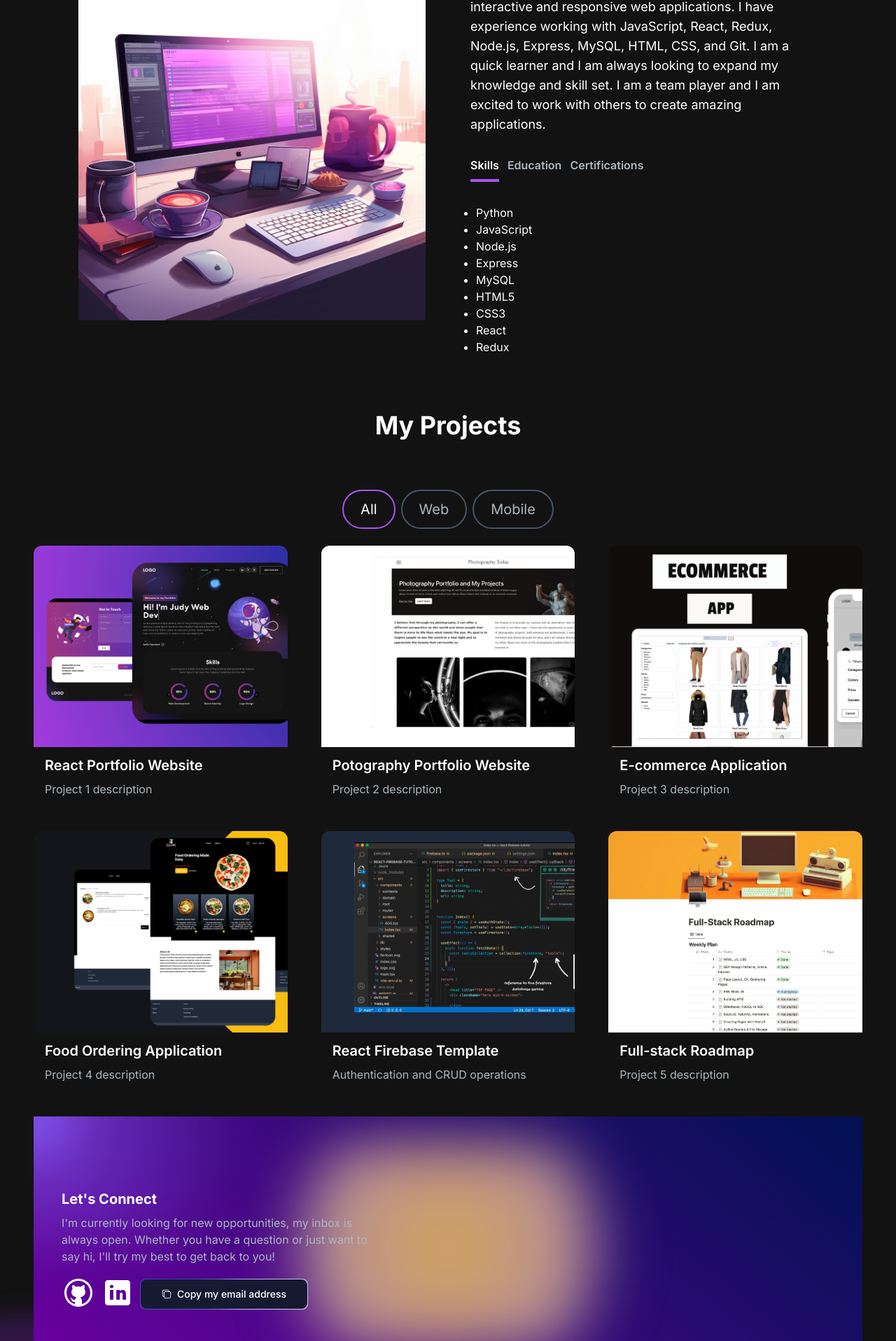
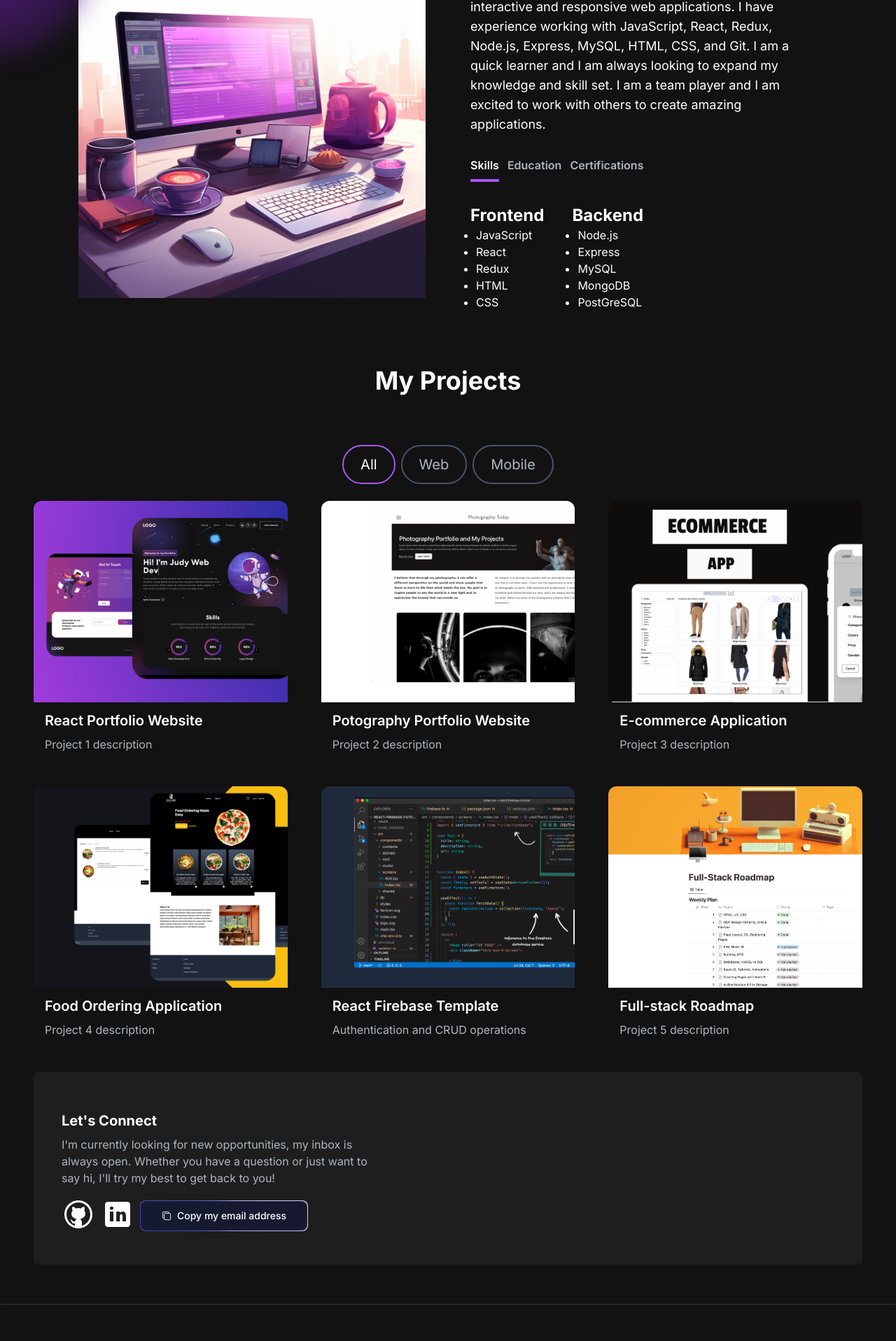
Before and after one commit to Sohamcool411/Portfolio, a Next.js app: page / in a window 1280 px wide. Shown: the part 836-2753 px from the top of the page at 70% size. Built offline with nearby package versions, Linux system fonts and the light colour scheme.

Commit message:
new commit

```diff
--- a/src/app/components/AboutSection.jsx
+++ b/src/app/components/AboutSection.jsx
@@ -8,30 +8,40 @@ const TAB_DATA = [
     title: "Skills",
     id: "skills",
     content: (
+      <div className="flex gap-10">
+        <div>
+          <h13 className="text-2xl font-bold">Frontend</h13>
           <ul className="list-disc pl-2">
-        <li>Python</li>
             <li>JavaScript</li>
+            <li>React</li>
+            <li>Redux</li>
+            <li>HTML</li>
+            <li>CSS</li>
+          </ul>
+        </div>
+        <div>
+          <h3 className="text-2xl font-bold">Backend</h3>
+          <ul className="list-disc pl-2">
             <li>Node.js</li>
             <li>Express</li>
             <li>MySQL</li>
-        <li>HTML5</li>
-        <li>CSS3</li>
-        <li>React</li>
-        <li>Redux</li>
+            <li>MongoDB</li>
+            <li>PostGreSQL</li>
           </ul>
+        </div>
+      </div>
     ),
   },
   {
     title: "Education",
     id: "education",
     content: (
+      <div>
+          <h15 className="text-2xl font-bold">Bharati Vidyapeeth College of Engineering, Pune</h15>
           <ul className="list-disc pl-2">
-        <li>Bharati Vidyapeeth College of Engineering, Pune
-          <ul className="list-none pl-2">
-            <li className="text-sm">- Graduated with a score of 9.40/10 GPA</li>
+            <li>Graduated with a score of 9.40/10 GPA</li>
           </ul>
-        </li>
-      </ul>
+        </div>
     ),
   },
   {
--- a/src/app/components/EmailSection.jsx
+++ b/src/app/components/EmailSection.jsx
@@ -62,10 +62,15 @@ const EmailSection = () => {
   return (
     <section
       id="contact"
-      className="grid md:grid-cols-2 my-12 md:my-12 py-24 gap-4 relative"
+      className="mt-12 mb-10 pt-12 pb-12 rounded-lg"
+      style={{
+        background: "rgb(30,30,30)",
+        backgroundColor:
+          "linear-gradient(90deg, rgba(4,7,29,1) 0%, rgba(12,14,35,1) 100%)",
+      }}
     >
       <div className="bg-[radial-gradient(ellipse_at_center,_var(--tw-gradient-stops))] from-primary-900 to-transparent rounded-full h-80 w-80 z-0 blur-lg absolute top-3/4 -left-4 transform -translate-x-1/2 -translate-1/2"></div>
-      <div className="pl-10 z-10">
+      <div className=" pl-10 z-10" >
         <h5 className="text-xl font-bold text-white my-2">
           Let&apos;s Connect
         </h5>
@@ -75,7 +80,7 @@ const EmailSection = () => {
           open. Whether you have a question or just want to say hi, I&apos;ll
           try my best to get back to you!
         </p>
-        <div className="socials flex flex-row  gap-2">
+        <div className="socials flex flex-row  gap-2" >
           <a target='_blank' href="https://github.com/Sohamcool411">
             <Image src={GithubIcon} alt="Github Icon" />
           </a>
@@ -103,11 +108,9 @@ const EmailSection = () => {
 
         </div>
       </div>
-      <BackgroundGradientAnimation>
-            <div className="absolute z-50 inset-0 flex items-center justify-center text-white font-bold px-4 pointer-events-none text-3xl text-center md:text-4xl lg:text-7xl">
-          </div>
+      {/* <BackgroundGradientAnimation>
       </BackgroundGradientAnimation>
-
+       */}
       {/* <div>
         {emailSubmitted ? (
           <p className="text-green-500 text-sm mt-2">
```
Lines whose indentation alone changed are shown as unchanged.
